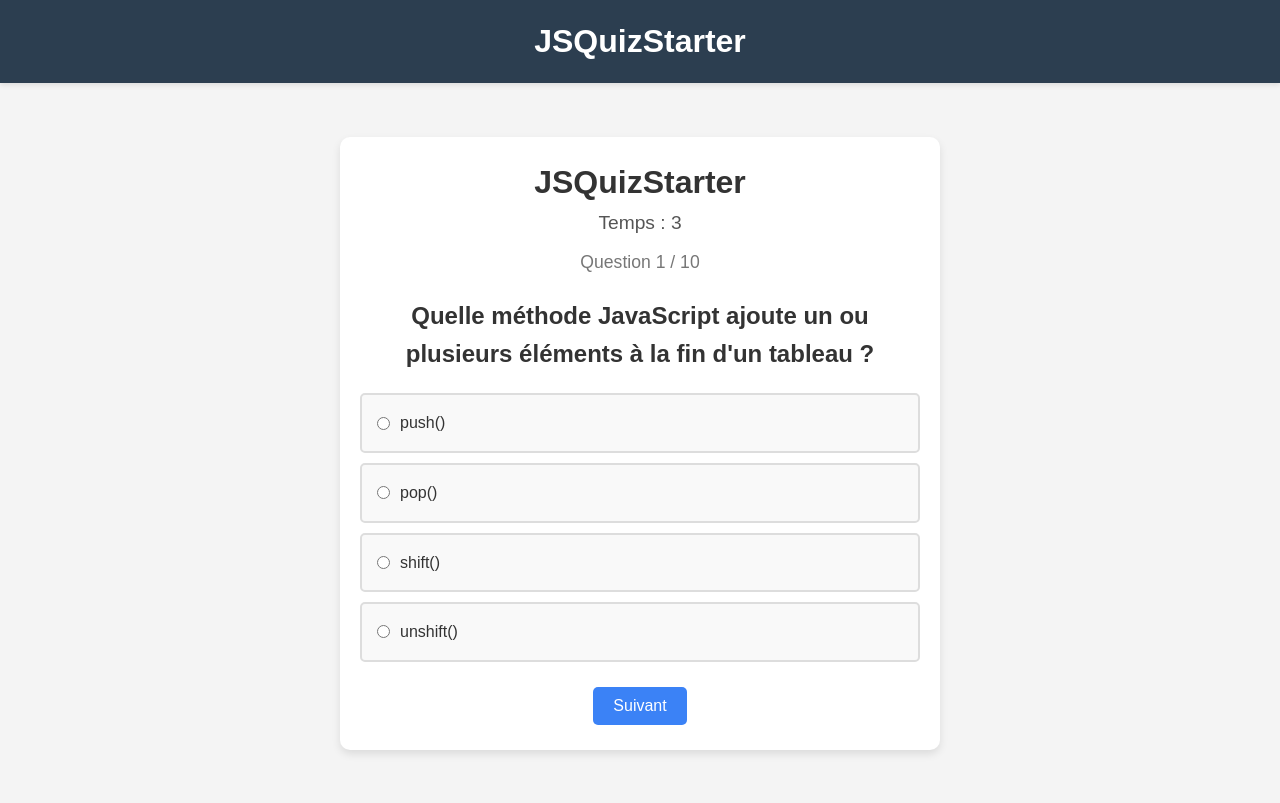
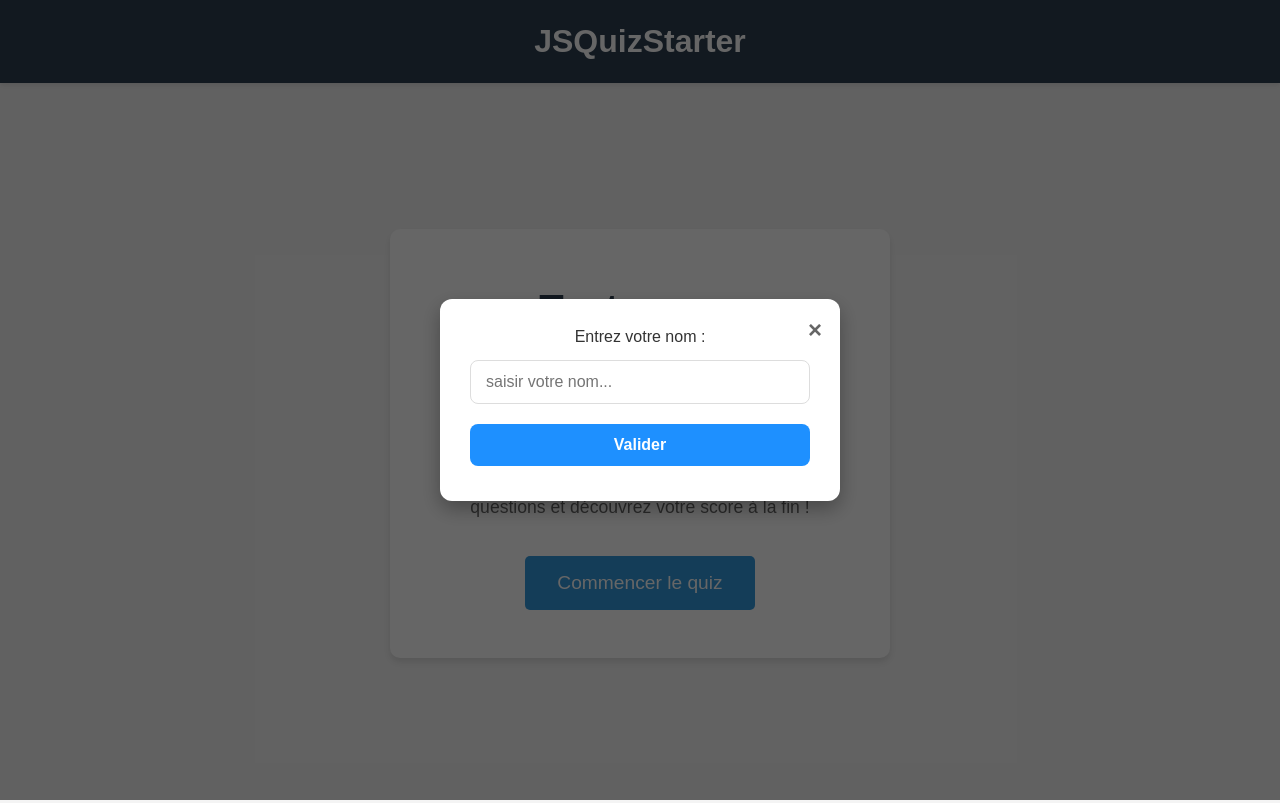
Before and after one commit to Sala7-dine/Quiz_statique, a plain HTML site: page index.html in a window 1280 px wide. Both pictures are taken after a click on the button "Commencer le quiz". Drawn offline with Linux system fonts and the light colour scheme.

Commit message:
feat: add user input modal with validation and styling

```diff
--- a/index.html
+++ b/index.html
@@ -20,6 +20,18 @@
             Répondez aux questions et découvrez votre score à la fin !
         </p>
         <button class="start-button">Commencer le quiz</button>
+    </div>
+
+    <div id="modal" class="modal">
+
+        <div class="modal-content">
+            <span class="close">&times;</span>
+            <p>Entrez votre nom :</p>
+            <input type="text" name="" class="pseudo" placeholder="saisir votre nom..." id="">
+            <p id="pseudo-error" class="error" style="color : red"></p>
+            <button class="submit-btn" onclick="Pseudo()">Valider</button>
+        </div>
+
     </div>
 
     <div class="quiz-container">
--- a/main.js
+++ b/main.js
@@ -28,24 +28,62 @@ let timerEl = document.querySelector("#timer");
 let questionCounter = document.querySelector(".question-counter");
 let nextBtn = document.querySelector("#next-btn");
 let currentQuestion = document.querySelector("#current-question");
-
-startBtn.addEventListener("click", () => {
-    welcomeSection.style.display = "none";
-    quizSection.style.display = "block";
-    actualeQuiz = 0;
-    answersQuiz = [];
-    HandleQuiz();
-});
+let modal = document.getElementById("modal");
+let close = document.querySelector(".close");
+let pseudo = document.querySelector(".pseudo");
 
 let actualeQuiz = 0;
 let answersQuiz = [];
 let timeLeft = 5;
 let timerInterval = null;
+let pseudoArray = [];
+
+if (localStorage.getItem("pseudo")) {
+    pseudoArray = JSON.parse(localStorage.getItem("pseudo"));
+}
+
+startBtn.addEventListener("click", () => {
+    modal.style.display = "flex";
+});
+
+
+const Pseudo = () => {
+
+
+    if (pseudoArray.includes(pseudo.value)){
+        document.querySelector(".error").textContent = "le nom deja existe";
+        return;
+    }
+
+    modal.style.display = "none";
+    pseudoArray.push(pseudo.value);
+
+    localStorage.setItem("pseudo", JSON.stringify(pseudoArray));
+
+    welcomeSection.style.display = "none";
+    quizSection.style.display = "block";
+    actualeQuiz = 0;
+    answersQuiz = [];
+
+
+    HandleQuiz();
+}
+
+close.onclick = function() {
+    modal.style.display = "none";
+}
+
+window.onclick = function(event) {
+    if (event.target == modal) {
+        modal.style.display = "none";
+    }
+}
+
 
 
 const HandleQuiz = () => {
+
     if (actualeQuiz >= data.length) {
-
         answersQuiz.innerHTML = "<h2>Quiz Termine</h2>"
 
         console.log(answersQuiz);
--- a/style.css
+++ b/style.css
@@ -41,6 +41,78 @@ body {
   max-width: 500px;
   width: 100%;
 }
+
+
+.modal {
+    display: none;
+    justify-content: center;
+    align-items: center;
+    position: fixed;
+    top: 0;
+    left: 0;
+    width: 100%;
+    height: 100%;
+    background-color: rgba(0,0,0,0.6);
+    z-index: 1000;
+
+
+}
+
+
+.modal-content {
+    background: #fff;
+    padding: 25px 30px;
+    border-radius: 12px;
+    max-width: 400px;
+    width: 90%;
+    box-shadow: 0 8px 20px rgba(0,0,0,0.3);
+    position: relative;
+    text-align: center;
+    animation: fadeIn 0.3s ease-in-out;
+}
+
+@keyframes fadeIn {
+    from { transform: translateY(-20px); opacity: 0; }
+    to { transform: translateY(0); opacity: 1; }
+}
+
+.close {
+    position: absolute;
+    top: 12px;
+    right: 18px;
+    font-size: 24px;
+    font-weight: bold;
+    color: #666;
+    cursor: pointer;
+    transition: color 0.3s;
+}
+
+.close:hover {
+    color: #000;
+}
+
+.modal-content input[type="text"],
+.modal-content .submit-btn {
+    width: 100%;
+    padding: 12px 15px;
+    margin: 10px 0;
+    border: 1px solid #ddd;
+    border-radius: 8px;
+    font-size: 16px;
+    outline: none;
+}
+
+
+
+.modal-content .submit-btn {
+    background-color: dodgerblue;
+    color: white;
+    font-weight: bold;
+    border: none;
+    cursor: pointer;
+    transition: background 0.3s;
+}
+
 
 .title {
   font-size: 2.5rem;
```
